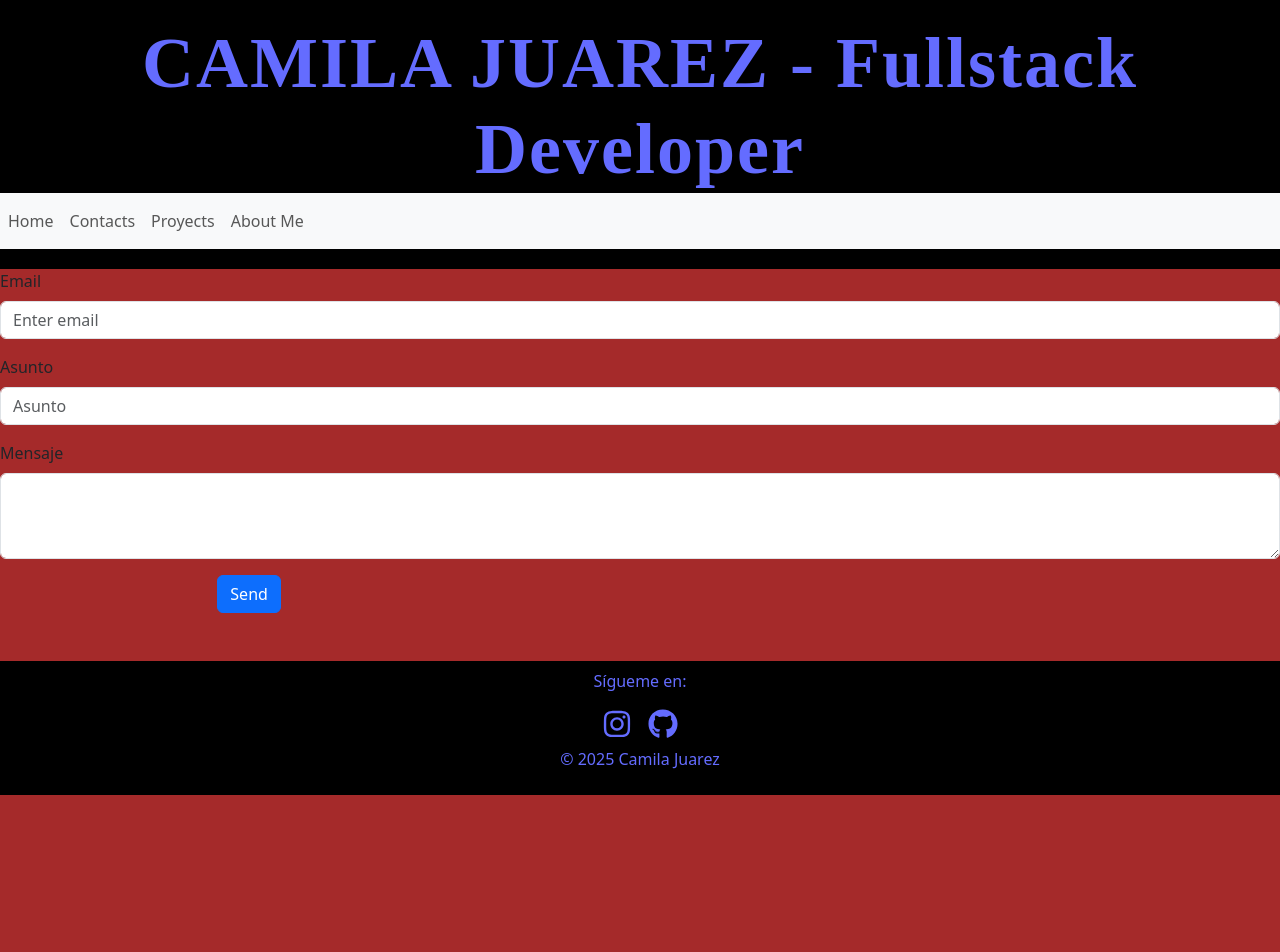
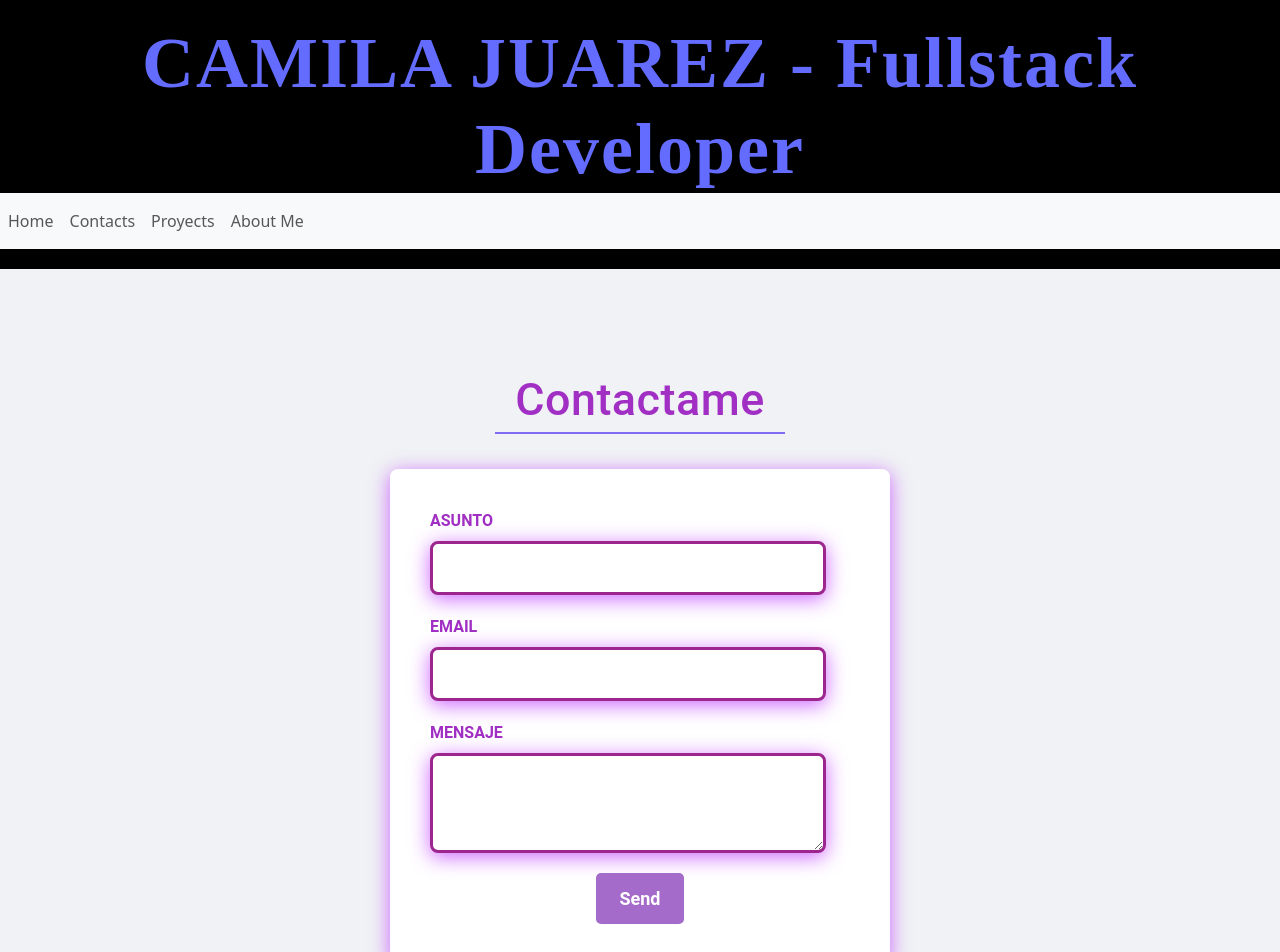
Before and after one commit to CamilaJuarez99/Proyecto-PortFolio-React, a React (Vite) app in the folder mi-portfolio-camila/: page /contacts in a window 1280 px wide. Shown: the top 952 px of the page. Before the commit the page ends 800 px from the top, so only its background shows below. Built offline with nearby package versions, Linux system fonts and the light colour scheme.

Commit message:
formulario funcional

```diff
--- a/mi-portfolio-camila/package.json
+++ b/mi-portfolio-camila/package.json
@@ -10,6 +10,7 @@
     "preview": "vite preview"
   },
   "dependencies": {
+    "@emailjs/browser": "^4.4.1",
     "bootstrap": "^5.3.6",
     "react": "^19.0.0",
     "react-bootstrap": "^2.10.10",
--- a/mi-portfolio-camila/src/componnets/MainContacts.jsx
+++ b/mi-portfolio-camila/src/componnets/MainContacts.jsx
@@ -1,29 +1,45 @@
 import React from 'react'
+import { useRef } from 'react';
 import { Form , Row, Col , Button} from 'react-bootstrap'
+import emailjs from '@emailjs/browser';
+import "../css/formulario.css"
 
 const MainContacts = () => {
+
+  const form = useRef();
+
+  const sendEmail = (e) => {
+    e.preventDefault();
+
+    emailjs
+      .sendForm('service_us5oxmx', 'template_jargdh8', form.current, {
+        publicKey: 'vbx0tc5p1_8CUSD0b',
+      })
+      .then(
+        () => {
+          alert("Correo enviado con exito !");
+          form.current.reset();
+        },
+        (error) => {
+          console.log('FAILED...', error.text);
+        },
+      );
+  };
+
+
+
   return (
-    <div>
-      <Form class="w-50 p-6 display: flex;">
-      <Form.Group className="mb-3" controlId="forEmail">
-        <Form.Label>Email</Form.Label>
-        <Form.Control type="email" placeholder="Enter email" />
-      </Form.Group>
-      <Form.Group className="mb-3" controlId="formAsunto">
-        <Form.Label>Asunto</Form.Label>
-        <Form.Control type="text" placeholder="Asunto" />
-      </Form.Group>
-      <Form.Group className="mb-3" controlId="formMensaje">
-        <Form.Label>Mensaje</Form.Label>
-        <Form.Control as="textarea" rows={3} />
-      </Form.Group>
-
-        <Form.Group as={Row} className="mb-5">
-        <Col sm={{ span: 10, offset: 2 }}>
-          <Button type="submit">Send</Button>
-        </Col>
-      </Form.Group>
-    </Form>
+    <div className='form-container'>
+      <h2 className='title' >Contactame</h2>
+      <form ref={form} onSubmit={sendEmail}>
+      <label>ASUNTO</label>
+      <input type="text" name="user_name" />
+      <label>EMAIL</label>
+      <input type="email" name="user_email" />
+      <label>MENSAJE</label>
+      <textarea name="message" />
+      <input type="submit"  className='submit-button'  value="Send" />
+    </form>
     </div>
   )
 }
--- /dev/null
+++ b/mi-portfolio-camila/src/css/formulario.css
@@ -0,0 +1,98 @@
+
+.form-container {
+    display: flex;
+    justify-content: center; /* Centra horizontalmente los elementos hijos */
+    align-items: center; /* Centra verticalmente los elementos hijos */
+    min-height: 100vh; /* Ocupa el 100% del alto de la ventana para poder centrar verticalmente */
+    background-color: #f0f2f5; /* Un color de fondo suave */
+    font-family:"roboto"; /* Fuente general */
+    flex-direction: column;
+}
+
+/* Estilos para el formulario en sí */
+.form-container form {
+    background-color: #ffffff;
+    padding: 40px;
+    border-radius: 8px;
+    box-shadow: 0 4px 20px rgba(187, 40, 255, 0.712);
+    width: 100%;
+    max-width: 500px; /* Limita el ancho máximo del formulario */
+    display: flex;
+    flex-direction: column; /* Organiza los elementos en columna */
+}
+
+/* Estilos para las etiquetas */
+.form-container label {
+    margin-bottom: 8px;
+    font-weight: bold;
+    color: #a12fc4;
+}
+
+/* Estilos para los inputs y textarea */
+.form-container input[type="text"],
+.form-container input[type="email"],
+.form-container textarea {
+    padding: 12px;
+    box-shadow: 0 4px 20px rgba(187, 40, 255, 0.712);
+    margin-bottom: 20px;
+    border: 3px solid #9c268d;
+    border-radius: 8px;
+    font-size: 16px;
+    width: calc(100% - 24px); /* Ancho completo menos el padding */
+    box-sizing: border-box; /* Incluye padding y border en el ancho total */
+}
+
+.form-container textarea {
+    resize: vertical; /* Permite redimensionar verticalmente */
+    min-height: 100px; /* Altura mínima del textarea */
+}
+
+/* Estilos para el botón de submit */
+.submit-button {
+
+    display: block;
+    margin: auto;
+    background-color: #a46bca; /* Color azul para el botón */
+    color: white;
+    padding: 12px 23px;
+    border: none;
+    border-radius: 5px;
+    cursor: pointer;
+    font-size: 18px;
+    font-weight: bold;
+    transition: background-color 0.3s ease, transform 0.2s ease, box-shadow 0.3s ease; /* Transiciones para animaciones */
+    outline: none; /* Elimina el borde de enfoque por defecto */
+}
+
+/* Animación al pasar el mouse (hover) */
+.submit-button:hover {
+    background-color: #2a0033; /* Un azul más oscuro al pasar el mouse */
+    transform: translateY(-2px); /* Ligeramente hacia arriba */
+    box-shadow: 0 6px 12px rgba(0, 0, 0, 0.2); /* Sombra más pronunciada */
+}
+
+
+/* Estilos responsivos (opcional pero recomendado) */
+@media (max-width: 600px) {
+    .form-container form {
+        padding: 20px;
+        margin: 20px; /* Margen en pantallas pequeñas */
+    }
+}
+
+
+.title {
+    font-family: 'Roboto'; /* O tu fuente principal */
+    font-size: 2.8em;
+    color: #a12fc4; /* Un gris más suave */
+    text-align: center;
+    margin-bottom: 35px;
+    font-weight: 500; /* Menos negrita */
+    letter-spacing: 0.5px;
+    padding-bottom: 5px; /* Pequeño espacio para un posible borde */
+    border-bottom: 2px solid #806bf3; /* Una línea sutil debajo */
+    display: inline-block; /* Para que el borde se ajuste al ancho del texto */
+    padding-left: 20px; /* Espacio a los lados del texto si usas inline-block y borde */
+    padding-right: 20px;
+    box-sizing: border-box; /* Asegura que padding no aumente el ancho */
+}
```
Also changed, not shown: mi-portfolio-camila/src/css/modoclaro.css (added), mi-portfolio-camila/src/css/modooscuro.css (added), mi-portfolio-camila/src/stores/themeStore.js (added), 1 other file (tests, documents, lock files or other folders).
